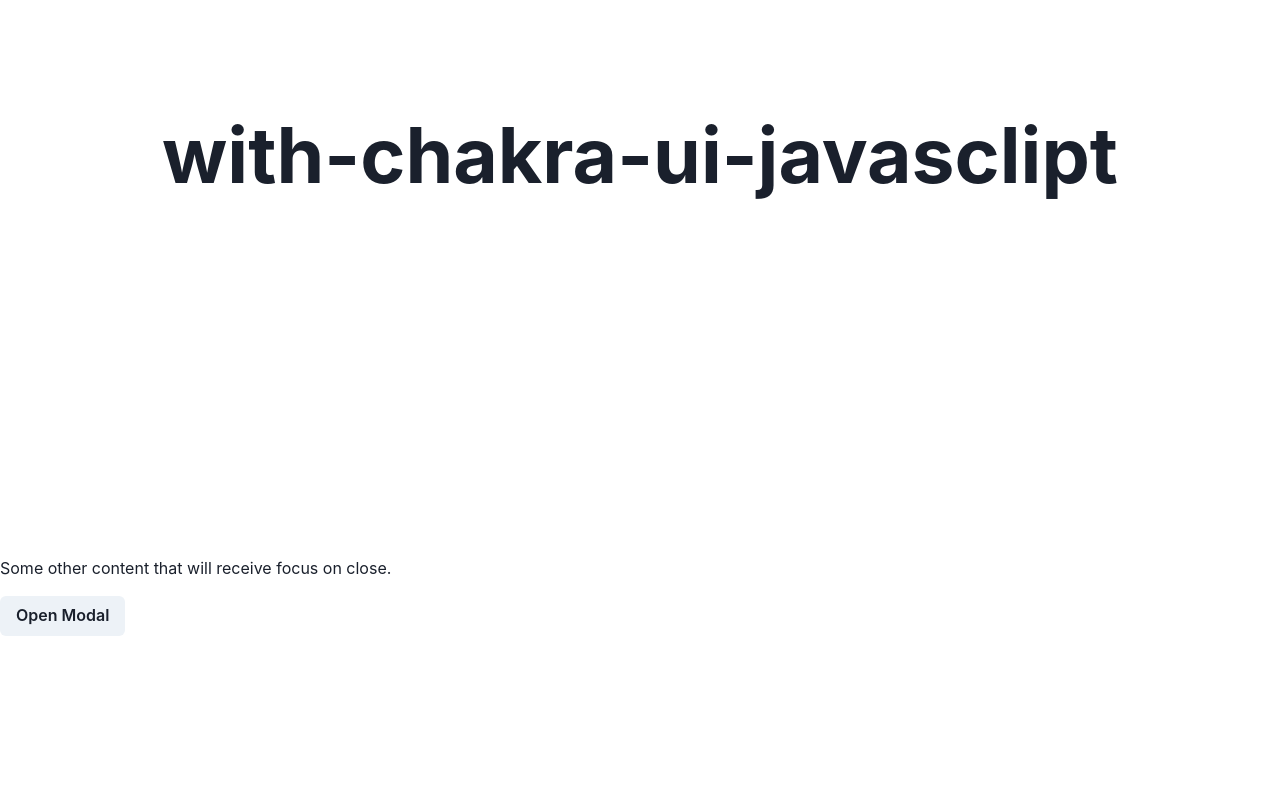
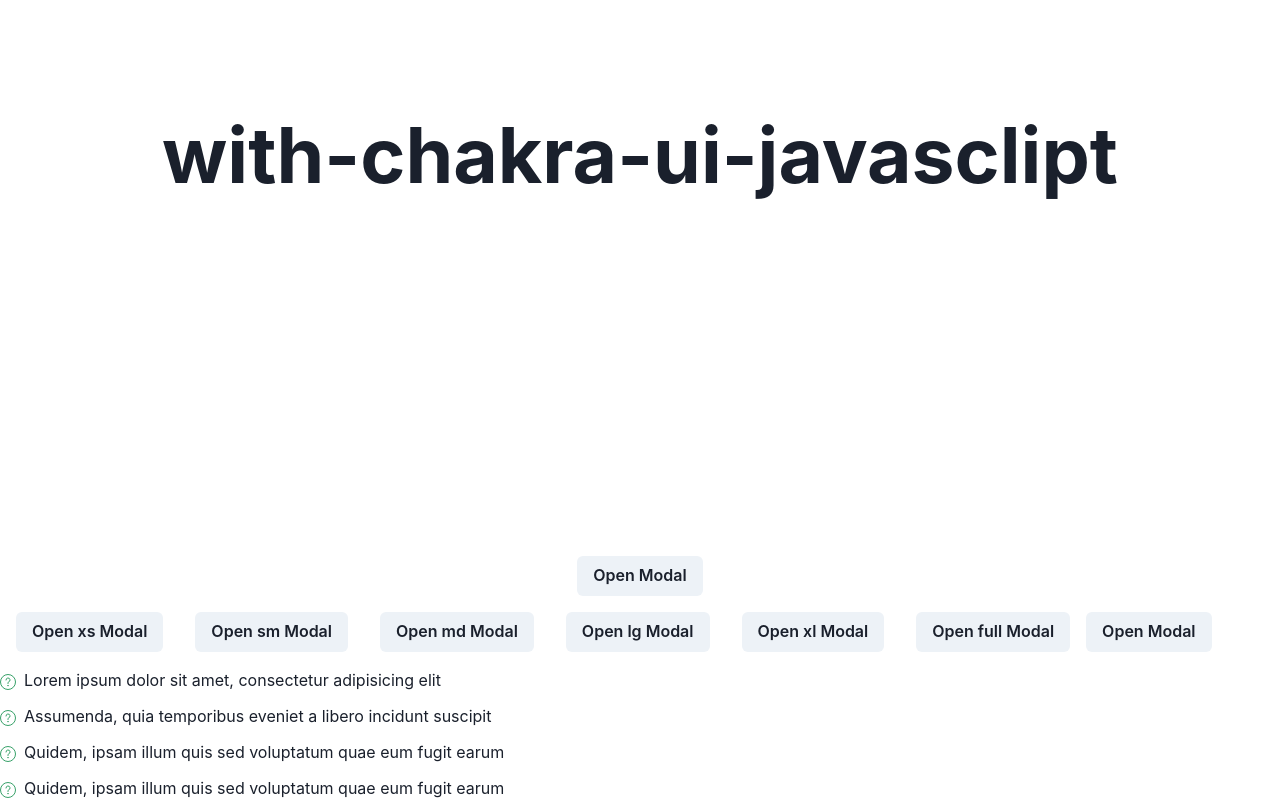
Before and after one commit to terakawakohei/SandaEzBus, a Next.js app: page /mix in a window 1280 px wide. Shown: the part 244-1044 px from the top of the page. Before the commit the page ends 880 px from the top, so only its background shows below. Built offline with nearby package versions, Linux system fonts and the light colour scheme.

Commit message:
Listとかいろんなモーダルコンポーネントの作成

```diff
--- a/src/components/Modal.jsx
+++ b/src/components/BasicModal.jsx
@@ -13,7 +13,7 @@ import {
 } from '@chakra-ui/react'
 import React, { useRef } from "react"
 
-export const ModalExample = () => {
+export const BasicModal = () => {
   const { isOpen, onOpen, onClose } = useDisclosure()
   const finalRef = React.useRef(null)
 
--- /dev/null
+++ b/src/components/ListExample.jsx
@@ -0,0 +1,33 @@
+import {
+    List,
+    ListItem,
+    ListIcon,
+    OrderedList,
+    UnorderedList,
+    MdSettings,
+    MdCheckCircle,
+} from '@chakra-ui/react'
+
+export const ListExample = () => {
+    return (
+        <List spacing={3}>
+            <ListItem>
+                <ListIcon as={MdCheckCircle} color='green.500' />
+                Lorem ipsum dolor sit amet, consectetur adipisicing elit
+            </ListItem>
+            <ListItem>
+                <ListIcon as={MdCheckCircle} color='green.500' />
+                Assumenda, quia temporibus eveniet a libero incidunt suscipit
+            </ListItem>
+            <ListItem>
+                <ListIcon as={MdCheckCircle} color='green.500' />
+                Quidem, ipsam illum quis sed voluptatum quae eum fugit earum
+            </ListItem>
+            {/* You can also use custom icons from react-icons */}
+            <ListItem>
+                <ListIcon as={MdSettings} color='green.500' />
+                Quidem, ipsam illum quis sed voluptatum quae eum fugit earum
+            </ListItem>
+        </List>
+    )
+}
--- /dev/null
+++ b/src/components/SizeModalExample.jsx
@@ -0,0 +1,54 @@
+import {
+    Modal,
+    ModalOverlay,
+    ModalContent,
+    ModalHeader,
+    ModalFooter,
+    ModalBody,
+    ModalCloseButton,
+    Button,
+    useDisclosure,
+    Text,
+} from '@chakra-ui/react'
+import React, { useRef } from "react"
+
+export const SizeModalExample = () => {
+    const { isOpen, onOpen, onClose } = useDisclosure()
+    const [size, setSize] = React.useState('md')
+
+    const handleSizeClick = (newSize) => {
+      setSize(newSize)
+      onOpen()
+    }
+
+    const sizes = ['xs', 'sm', 'md', 'lg', 'xl', 'full']
+    // mdぐらいの大きさがちょうどいいのかな？
+    // lg以上はスマホでは大きさ変わらん、fullは全画面表示で微妙
+    return (
+      <>
+        {sizes.map((size) => (
+          <Button
+            onClick={() => handleSizeClick(size)}
+            key={size}
+            m={4}
+          >{`Open ${size} Modal`}</Button>
+        ))}
+
+        <Button onClick={onOpen}>Open Modal</Button>
+
+        <Modal onClose={onClose} size={size} isOpen={isOpen}>
+          <ModalOverlay />
+          <ModalContent>
+            <ModalHeader>Modal aaa</ModalHeader>
+            <ModalCloseButton />
+            <ModalBody>
+              <Text count={2} />
+            </ModalBody>
+            <ModalFooter>
+              <Button onClick={onClose}>Close</Button>
+            </ModalFooter>
+          </ModalContent>
+        </Modal>
+      </>
+    )
+  }
--- /dev/null
+++ b/src/components/TransitionModal.jsx
@@ -0,0 +1,52 @@
+import {
+    Modal,
+    ModalOverlay,
+    ModalContent,
+    ModalHeader,
+    ModalFooter,
+    ModalBody,
+    ModalCloseButton,
+    Button,
+    useDisclosure,
+    Box,
+    Text,
+    Center,
+} from '@chakra-ui/react'
+import React, { useRef } from "react"
+
+export const TransitionModal = () => {
+    const { isOpen, onOpen, onClose } = useDisclosure()
+    return (
+      <>
+      <Center w = "100vw" >
+        <Button onClick={onOpen}>Open Modal</Button>
+        <Modal
+          isCentered
+          onClose={onClose}
+          isOpen={isOpen}
+          size="md"
+          motionPreset='slideInBottom'
+        >
+          <ModalOverlay />
+          <ModalContent>
+            <ModalHeader>Modal Title</ModalHeader>
+            <ModalCloseButton />
+            <ModalBody>
+              <Text count={2} />
+              bbbbbbbbbbbbbbbbbba<br />
+              s<br />
+              a<br />
+              a<br />
+            </ModalBody>
+            <ModalFooter>
+              <Button colorScheme='blue' mr={3}>
+                ここに行く
+              </Button>
+              <Button variant='outline' onClick={onClose}>閉じる</Button>
+            </ModalFooter>
+          </ModalContent>
+        </Modal>
+        </Center>
+      </>
+    )
+  }
--- a/src/pages/hghg_drawer.jsx
+++ b/src/pages/hghg_drawer.jsx
@@ -10,7 +10,6 @@ import {
   Button,
   useDisclosure,
   Input,
-  Box,
 } from '@chakra-ui/react'
 import React, { useRef } from "react"
 
--- a/src/pages/index.jsx
+++ b/src/pages/index.jsx
@@ -10,7 +10,7 @@ import {
   DrawerContent,
   DrawerCloseButton,
 } from '@chakra-ui/react'
-import {ModalExample} from "../components/Modal"
+import {BasicModal} from "../components/BasicModal"
 
 export default function Home() {
   return (
@@ -30,7 +30,7 @@ export default function Home() {
             <linearGradient id="gradient" x1="0" y1="0" x2="0" y2="1">
               <stop offset="0%" stopColor="#f00" />
               <stop offset="100%" stopColor="#0f0" />
-              <ModalExample />
+              <BasicModal />
             </linearGradient>
           </defs>
         </svg>
--- a/src/pages/mix.jsx
+++ b/src/pages/mix.jsx
@@ -13,7 +13,10 @@ import {
   } from '@chakra-ui/react'
   import React, { useRef } from "react"
   import {Hero} from "../components/Hero"
-  import {ModalExample} from "../components/Modal"
+  import {BasicModal} from "../components/BasicModal"
+  import {TransitionModal} from "../components/TransitionModal"
+  import {SizeModalExample} from "../components/SizeModalExample"
+  import { ListExample } from '../components/ListExample'
 
   export default function DrawerExample() {
     const { isOpen, onOpen, onClose } = useDisclosure()
@@ -22,7 +25,10 @@ import {
     return (
       <>
       <Hero />
-      <ModalExample />
+      {/* <BasicModal /> */}
+      <TransitionModal />
+      <SizeModalExample />
+      <ListExample />
       </>
     )
   }
```
